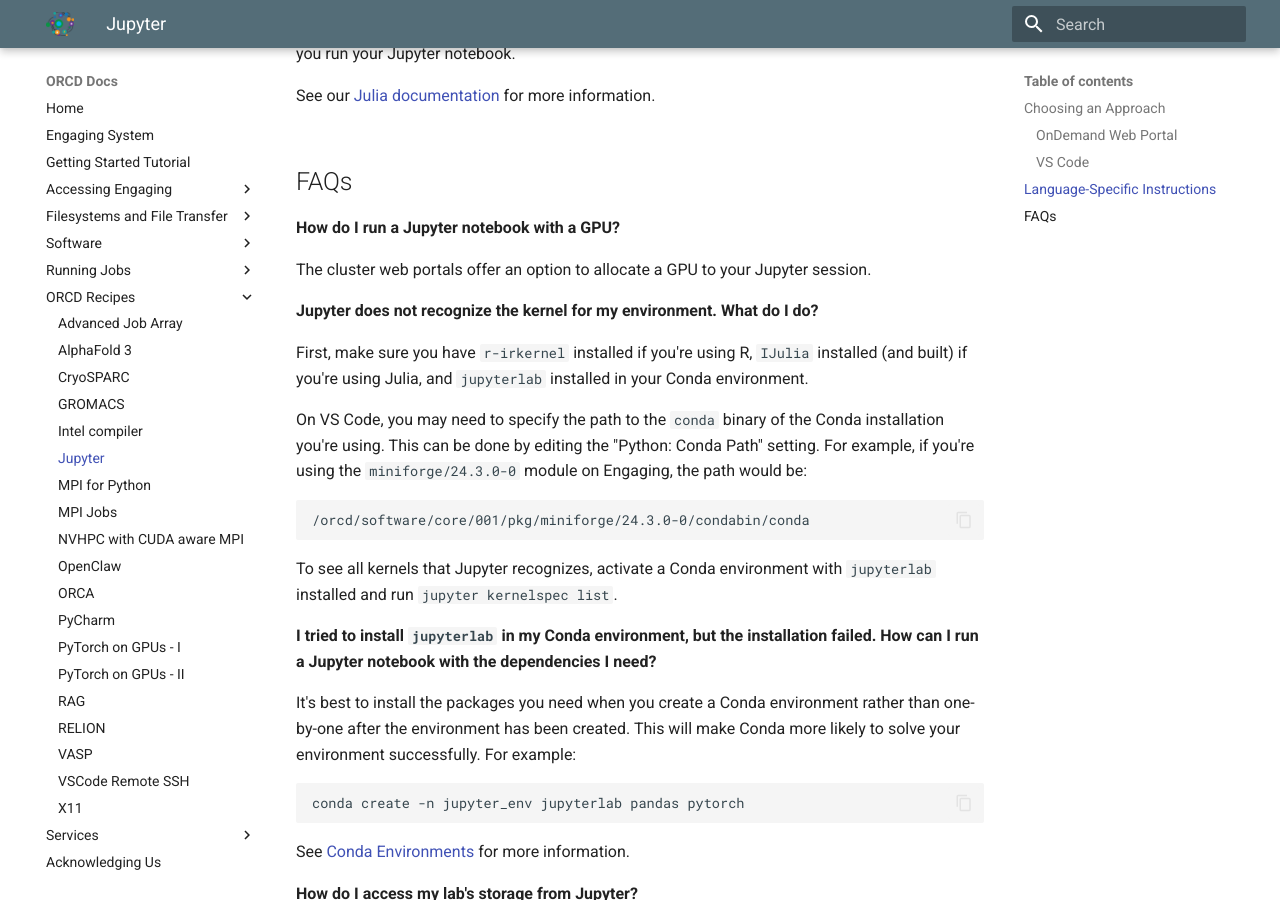
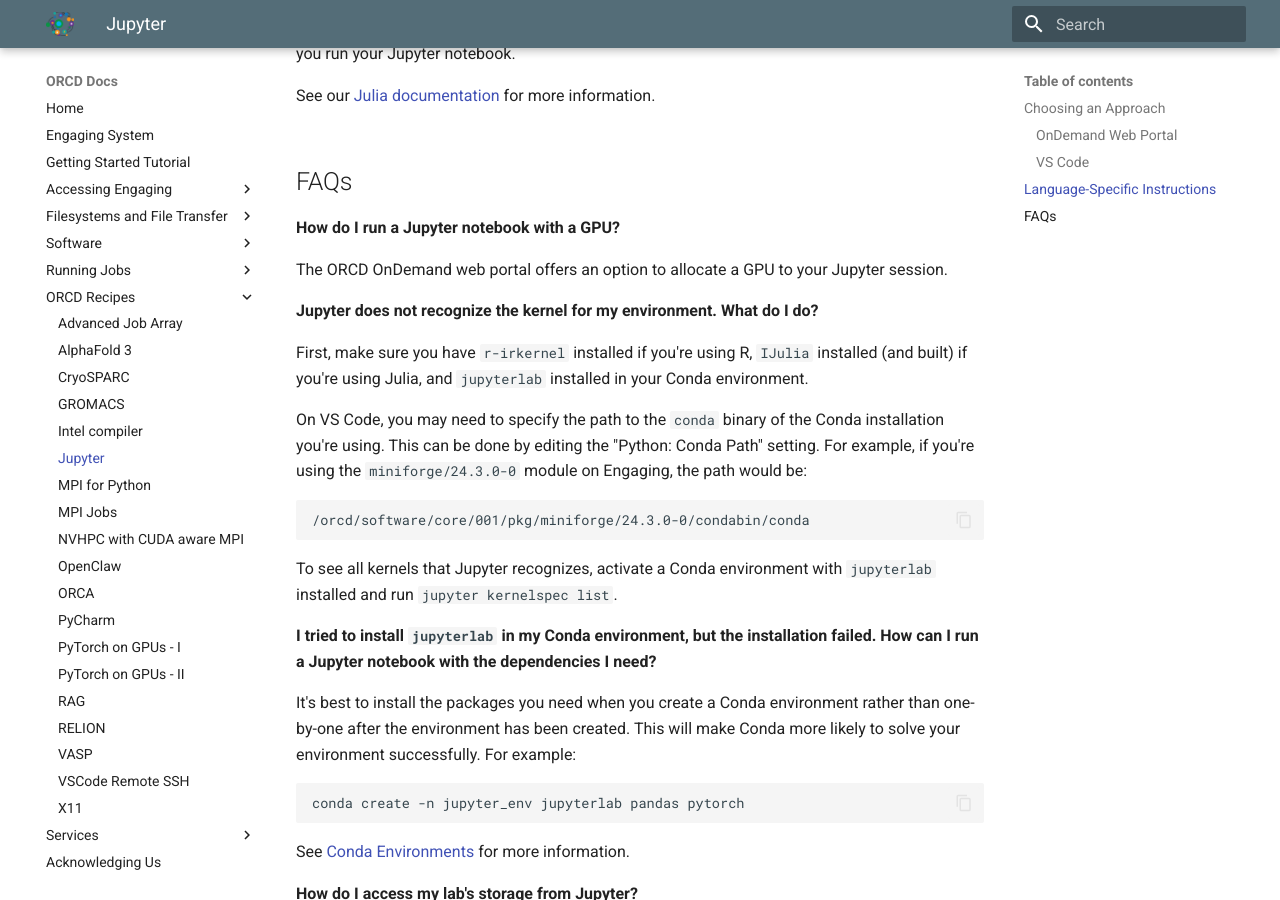
Before and after one commit to mit-orcd/orcd-docs-edit, an MkDocs documentation site: the page built from docs/recipes/jupyter.md, in a window 1280 px wide and 900 px high, scrolled down 1632 px. Built offline with MkDocs 1.6.1 and Material for MkDocs 9.7.7, drawn with Linux system fonts in a browser that asks for light colours.

Commit message:
update name

```diff
--- a/docs/recipes/jupyter.md
+++ b/docs/recipes/jupyter.md
@@ -99,7 +99,7 @@
 
 **How do I run a Jupyter notebook with a GPU?**
 
-The cluster web portals offer an option to allocate a GPU to your Jupyter
+The ORCD OnDemand web portal offers an option to allocate a GPU to your Jupyter
 session.
 
 **Jupyter does not recognize the kernel for my environment. What do I do?**
```
